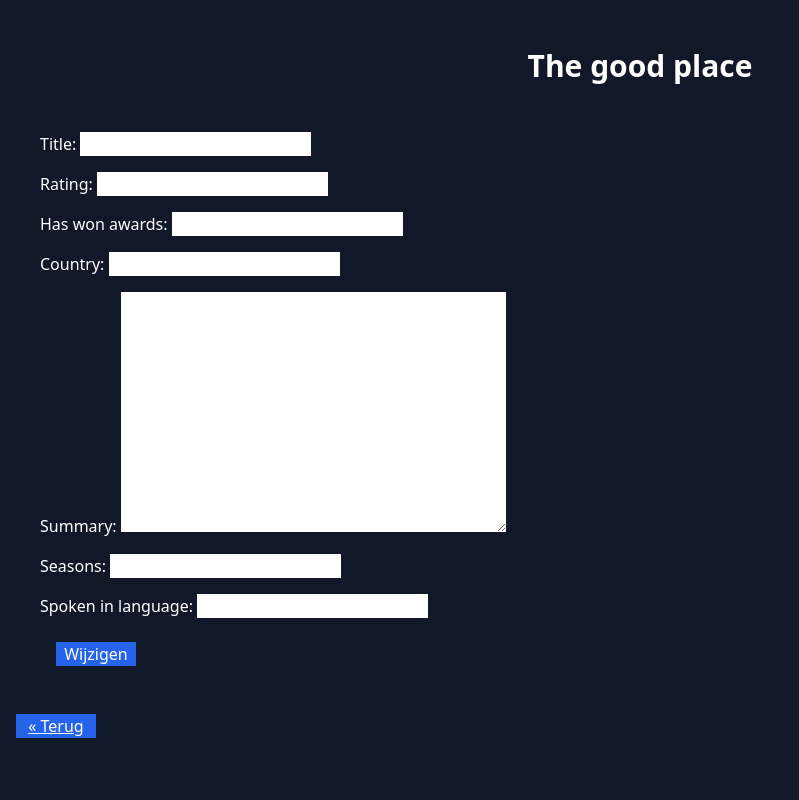
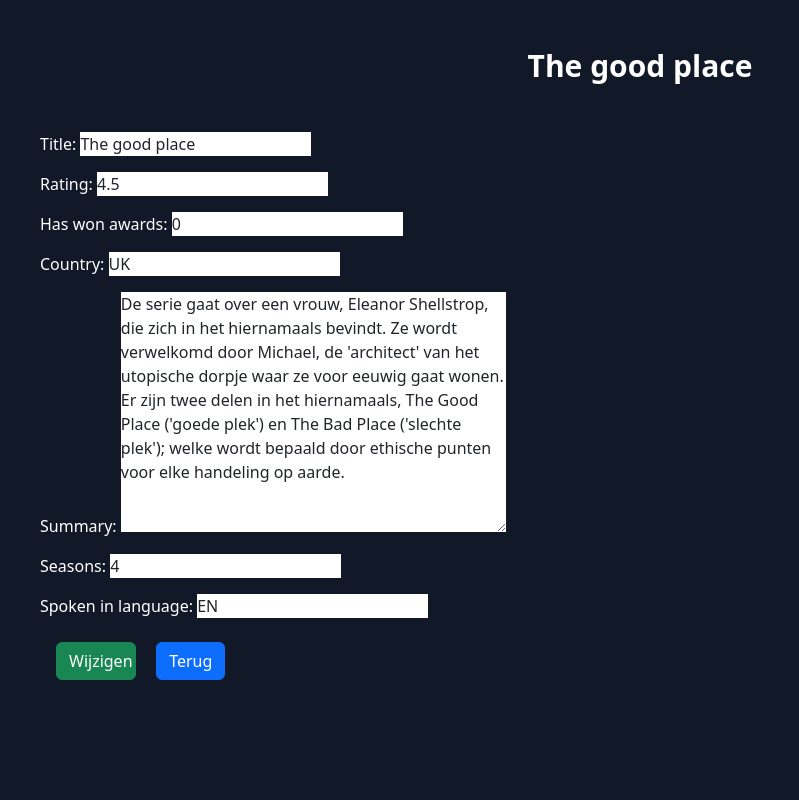
Before and after one commit to ErhanCitil/netland, a Django app: page /updateserie/1 in a window 1280 px wide. Shown: the whole page, without its empty margins (0-799 px from the left). Run offline with Django 4.2, Linux system fonts and the light colour scheme; data comes from the database, SQL or seed files in the repository.

Commit message:
Worked on the UI of the index and update pages

```diff
--- a/movie/views.py
+++ b/movie/views.py
@@ -22,5 +22,5 @@
 class CreateMovie(generic.CreateView):
     model = Movies
     template_name = 'createmovie.html'
-    form_class = MovieForm
+    form_class = MovieForm()
     success_url = reverse_lazy('index')
--- a/serie/forms.py
+++ b/serie/forms.py
@@ -6,7 +6,7 @@
         model = Series
         fields = ['title', 'rating', 'has_won_awards', 'country', 'summary', 'seasons', 'spoken_in_language']
         wdigets = {
-            'title': forms.TextInput(attrs={'style': 'color: blue;','class': 'form-control'}),
+            'title': forms.TextInput(attrs={'class': 'form-control'}),
             'rating': forms.NumberInput(attrs={'class': 'form-control'}),
             'has_won_awards': forms.NumberInput(attrs={'class': 'form-control'}),
             'country': forms.TextInput(attrs={'class': 'form-control'}),
--- a/templates/index.html
+++ b/templates/index.html
@@ -33,7 +33,7 @@
             <table
               class="table text-white border-separate space-y-6 text-sm"
             >
-              <thead class="bg-gray-800 text-gray-500">
+              <thead class="bg-gray-800 text-white">
                 <tr>
                   <th class="p-3 w-48">Title</th>
                   <th class="p-3 text-left w-20 pl-5">Rating</th>
--- a/templates/updateserie.html
+++ b/templates/updateserie.html
@@ -4,21 +4,29 @@
     <meta charset="UTF-8" />
     <meta http-equiv="X-UA-Compatible" content="IE=edge" />
     <meta name="viewport" content="width=device-width, initial-scale=1.0" />
-    <link
+ <link
       href="https://unpkg.com/tailwindcss@^2/dist/tailwind.min.css"
       rel="stylesheet"
     />
-
 <!-- CSS only -->
 <link rel="stylesheet" href="https://cdn.jsdelivr.net/npm/bootstrap@5.2.3/dist/css/bootstrap.min.css" integrity="sha384-rbsA2VBKQhggwzxH7pPCaAqO46MgnOM80zW1RWuH61DGLwZJEdK2Kadq2F9CUG65" crossorigin="anonymous">
 
+<style>
+  label{
+    color: white;
+  }
+
+  input{
+
+  }
+</style>
 
     <link rel="stylesheet" href="style.css" />
     <title>Netland - Series Update</title>
   </head>
 
-  <body class="bg-gray-900 text-white h-screen w-screen">
-    <h1 class="flex justify-center text-3xl font-bold pt-5">
+  <body class="bg-gray-900 h-screen w-screen">
+    <h1 class="flex justify-center text-white text-3xl font-bold pt-5">
       {{object.title}}
     </h1>
     <div class="flex flex-col">
@@ -27,15 +35,12 @@
 
         {{ form.as_p }}
 
-        <input type="submit" class="mt-2 text-white bg-blue-600 w-20 text-center ml-4 mt-10" value="Wijzigen" />
+        <input type="submit" class="mt-2 text-white bg-blue-600 w-20 text-center ml-4 mt-10 btn btn-success" value="Wijzigen" />
+
+       <button class="mt-2 ml-4 btn btn-primary">Terug</button>
       </form>
 
-      <a
-        href="/"
-        class="mt-2 text-white bg-blue-600 w-20 text-center ml-4 mt-10"
-        id="previous"
-        >&laquo; Terug</a
-      >
+
     </div>
   </body>
 </html>
```
Also changed, not shown: templates/updatemovie.html (+2 -6 lines).
